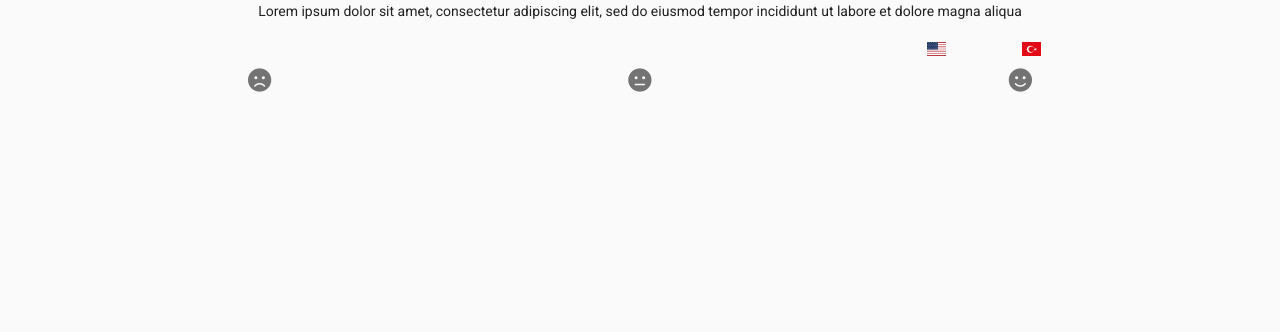
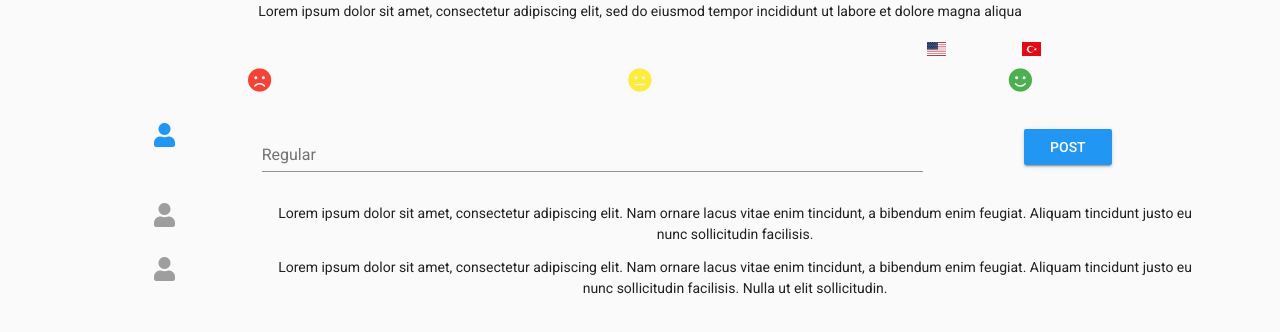
Before and after one commit to mtHuberty/blackhawkscorpio, a Vue app: page /country/1/language/1/service/1/place/1 in a window 1280 px wide. Shown: the part 296-628 px from the top of the page. Built offline with nearby package versions, Linux system fonts and the light colour scheme; no server answers.

Commit message:
made styling and adding more stubs to detail page

```diff
--- a/src/pages/Details.vue
+++ b/src/pages/Details.vue
@@ -28,25 +28,50 @@
       <v-layout row wrap>
         <v-flex xs9/>
         <v-flex xs1>
-          <div :class="'d-flex flag-icon mb-2 flag-icon-us'" xs1/>
+          <div :class="'d-flex flag-icon mb-2 flag-icon-us'"/>
         </v-flex>
         <v-flex xs1>
-          <div :class="'d-flex flag-icon mb-2 flag-icon-tr'" xs1/>
+          <div :class="'d-flex flag-icon mb-2 flag-icon-tr'"/>
         </v-flex>
         <v-flex xs1/>
       </v-layout>
       <v-layout row wrap>
         <v-flex xs4>
-          <v-icon>fas fa-frown</v-icon>
+          <v-icon color="red">fas fa-frown</v-icon>
         </v-flex>
         <v-flex xs4>
-          <v-icon>fas fa-meh</v-icon>
+          <v-icon color="yellow">fas fa-meh</v-icon>
         </v-flex>
         <v-flex xs4>
-          <v-icon>fas fa-smile</v-icon>
+          <v-icon color="green">fas fa-smile</v-icon>
         </v-flex>
       </v-layout>
-      <v-layout row wrap>
+      <v-layout row wrap mt-4>
+        <v-flex xs2>
+          <v-icon color="blue">fas fa-user</v-icon>
+        </v-flex>
+        <v-flex xs7>
+          <v-text-field color="blue" label="Regular"/>
+        </v-flex>
+        <v-flex xs3>
+          <v-btn color="info">Post</v-btn>
+        </v-flex>
+      </v-layout>
+      <v-layout row wrap mt-2>
+        <v-flex xs2>
+          <v-icon color="grey">fas fa-user</v-icon>
+        </v-flex>
+        <v-flex xs10>
+          <div>Lorem ipsum dolor sit amet, consectetur adipiscing elit. Nam ornare lacus vitae enim tincidunt, a bibendum enim feugiat. Aliquam tincidunt justo eu nunc sollicitudin facilisis.</div>
+        </v-flex>
+      </v-layout>
+      <v-layout row wrap mt-2>
+        <v-flex xs2>
+          <v-icon color="grey">fas fa-user</v-icon>
+        </v-flex>
+        <v-flex xs10>
+          <div>Lorem ipsum dolor sit amet, consectetur adipiscing elit. Nam ornare lacus vitae enim tincidunt, a bibendum enim feugiat. Aliquam tincidunt justo eu nunc sollicitudin facilisis. Nulla ut elit sollicitudin.</div>
+        </v-flex>
       </v-layout>
     </v-container>
   </div>
```
